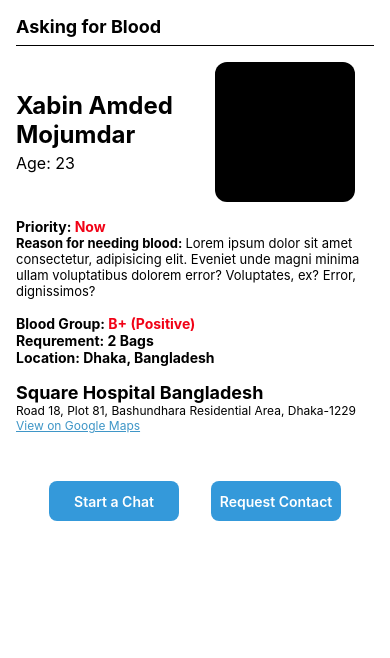
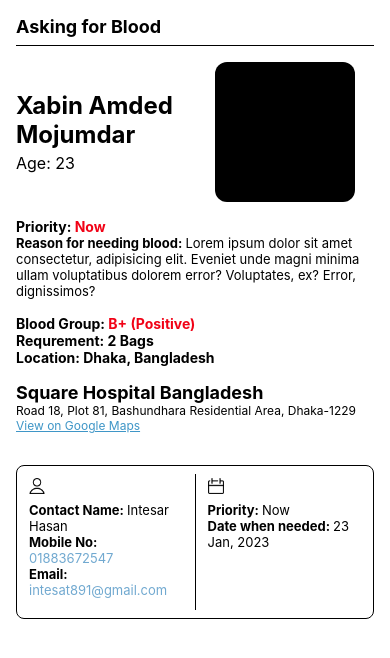
Before and after one commit to OutcastR07/blood-bank, a React Native app: screen / in a window 390 px wide. Shown: the top 658 px of the page. Built offline with nearby package versions, Linux system fonts and the light colour scheme.

Commit message:
blood receive page added

```diff
--- a/App.js
+++ b/App.js
@@ -1,6 +1,6 @@
 import React from "react";
 import { StyleSheet, View } from "react-native";
-import BloodRequestPage from "./pages/BloodRequestPage";
+import BloodReceivedPage from "./pages/BloodReceivedPage";
 
 export default function App() {
   return (
@@ -11,7 +11,8 @@ export default function App() {
       {/* <HospitalDetailPage /> */}
       {/* <DiagnosticCenterDetailPage /> */}
       {/* <CrowdFundingApplicationPage /> */}
-      <BloodRequestPage />
+      {/* <BloodRequestPage /> */}
+      <BloodReceivedPage />
     </View>
   );
 }
--- /dev/null
+++ b/pages/BloodReceivedPage.js
@@ -0,0 +1,264 @@
+import React from "react";
+import {
+  Image,
+  SafeAreaView,
+  StatusBar,
+  StyleSheet,
+  Text,
+  View,
+} from "react-native";
+
+const BloodReceivedPage = () => {
+  return (
+    <SafeAreaView style={styles.container}>
+      <StatusBar barStyle="dark-content" backgroundColor="white" />
+      <Text style={styles.title}>Asking for Blood</Text>
+      <View style={styles.hr} />
+
+      <View style={styles.patientContainer}>
+        <View style={styles.patientInfo}>
+          <Text style={styles.patientName}>Xabin Amded Mojumdar</Text>
+          <Text style={styles.patientAge}>Age: 23</Text>
+        </View>
+        <View style={styles.cardContainer}>
+          <View style={styles.card} />
+        </View>
+      </View>
+
+      <View style={styles.bloodReasonPriority}>
+        <Text style={styles.priority}>
+          Priority: <Text style={styles.priorityTime}>Now</Text>
+        </Text>
+        <Text style={styles.reason}>
+          Reason for needing blood:{" "}
+          <Text style={styles.reasonDescription}>
+            Lorem ipsum dolor sit amet consectetur, adipisicing elit. Eveniet
+            unde magni minima ullam voluptatibus dolorem error? Voluptates, ex?
+            Error, dignissimos?
+          </Text>
+        </Text>
+      </View>
+
+      <View style={styles.bloodRequirementContainer}>
+        <Text style={styles.bloodGroupContainer}>
+          Blood Group: <Text style={styles.bloodGroup}>B+ (Positive)</Text>
+        </Text>
+        <Text style={styles.requirement}>Requrement: 2 Bags</Text>
+        <Text style={styles.location}>Location: Dhaka, Bangladesh</Text>
+      </View>
+
+      <View style={styles.hospitalInfo}>
+        <Text style={styles.hospitalName}>Square Hospital Bangladesh</Text>
+        <Text style={styles.hospitalLocation}>
+          Road 18, Plot 81, Bashundhara Residential Area, Dhaka-1229
+        </Text>
+        <Text style={styles.googleMapLocation}>View on Google Maps</Text>
+      </View>
+
+      <View style={styles.contactContainer}>
+        <View style={styles.cardLeft}>
+          <Image
+            source={require("../images/interface-user-single.png")}
+            style={styles.cardImage}
+          />
+          <View style={styles.cardText}>
+            <Text style={styles.cardContact}>
+              Contact Name: <Text style={styles.cardName}>Intesar Hasan</Text>
+            </Text>
+            <Text style={styles.cardMobile}>
+              Mobile No:{" "}
+              <Text style={styles.cardMobileNumber}>01883672547</Text>
+            </Text>
+            <Text style={styles.cardEmail}>
+              Email:{" "}
+              <Text style={styles.cardEmailAddress}>intesat891@gmail.com</Text>
+            </Text>
+          </View>
+        </View>
+        <View style={styles.cardDivider} />
+        <View style={styles.cardRight}>
+          <Image
+            source={require("../images/interface-calendar.png")}
+            style={styles.cardImage}
+          />
+          <View style={styles.cardText}>
+            <Text style={styles.cardPriority}>
+              Priority: <Text style={styles.cardTime}>Now</Text>
+            </Text>
+            <Text style={styles.cardDate}>
+              Date when needed:{" "}
+              <Text style={styles.cardExactDate}>23 Jan, 2023</Text>
+            </Text>
+          </View>
+        </View>
+      </View>
+    </SafeAreaView>
+  );
+};
+
+const styles = StyleSheet.create({
+  container: {
+    margin: 16,
+  },
+  title: {
+    fontSize: 18,
+    fontWeight: "bold",
+    marginBottom: 8,
+  },
+  hr: {
+    borderBottomColor: "black",
+    borderBottomWidth: 1,
+    width: "100%",
+    marginBottom: 16,
+  },
+  patientContainer: {
+    flexDirection: "row",
+    alignItems: "center",
+  },
+  patientInfo: {
+    flex: 1,
+    width: "50%",
+    justifyContent: "center",
+    alignItems: "start",
+  },
+  patientName: {
+    fontSize: 24,
+    fontWeight: "bold",
+    marginBottom: 4,
+  },
+  patientAge: {
+    fontSize: 16,
+  },
+  cardContainer: {
+    width: "50%",
+    justifyContent: "center",
+    alignItems: "center",
+  },
+  card: {
+    height: 140,
+    width: 140,
+    borderRadius: 12,
+    backgroundColor: "black",
+  },
+  bloodReasonPriority: {
+    marginVertical: 16,
+  },
+  priority: {
+    fontWeight: "bold",
+  },
+  priorityTime: {
+    color: "#f10216",
+  },
+  reason: {
+    fontSize: 13,
+    fontWeight: "bold",
+  },
+  reasonDescription: {
+    fontWeight: "normal",
+  },
+  bloodGroupContainer: {
+    fontWeight: "bold",
+  },
+  bloodGroup: {
+    color: "#f10216",
+  },
+  requirement: {
+    fontWeight: "bold",
+  },
+  location: {
+    fontWeight: "bold",
+  },
+  hospitalInfo: {
+    marginVertical: 16,
+  },
+  hospitalName: {
+    fontSize: 18,
+    fontWeight: "bold",
+  },
+  hospitalLocation: {
+    fontSize: 12,
+  },
+  googleMapLocation: {
+    fontSize: 12,
+    color: "#3f96c7",
+    textDecorationLine: "underline",
+  },
+  contactContainer: {
+    flexDirection: "row",
+    justifyContent: "space-between",
+    alignItems: "flex-start",
+    borderWidth: 1,
+    borderColor: "black",
+    borderRadius: 8,
+    padding: 8,
+    marginTop: 16,
+  },
+  cardLeft: {
+    flex: 1,
+    padding: 4,
+    alignItems: "flex-start",
+  },
+  cardRight: {
+    flex: 1,
+    padding: 4,
+    alignItems: "flex-start",
+  },
+  cardImage: {
+    width: 16,
+    height: 16,
+    resizeMode: "cover",
+  },
+  cardDivider: {
+    marginHorizontal: 8,
+    width: 1,
+    backgroundColor: "black",
+    height: "100%",
+  },
+  cardText: {
+    marginVertical: 8,
+  },
+  cardContact: {
+    fontWeight: "bold",
+    fontSize: 13,
+  },
+  cardName: {
+    fontWeight: "normal",
+    fontSize: 13,
+  },
+  cardMobile: {
+    fontWeight: "bold",
+    fontSize: 13,
+  },
+  cardMobileNumber: {
+    fontWeight: "normal",
+    fontSize: 13,
+    color: "#71a9d0",
+  },
+  cardEmail: {
+    fontWeight: "bold",
+    fontSize: 13,
+  },
+  cardEmailAddress: {
+    fontWeight: "normal",
+    fontSize: 13,
+    color: "#71a9d0",
+  },
+  cardPriority: {
+    fontWeight: "bold",
+    fontSize: 13,
+  },
+  cardTime: {
+    fontWeight: "normal",
+    fontSize: 13,
+  },
+  cardDate: {
+    fontWeight: "bold",
+    fontSize: 13,
+  },
+  cardExactDate: {
+    fontWeight: "normal",
+    fontSize: 13,
+  },
+});
+
+export default BloodReceivedPage;
```
Also changed, not shown: images/interface-calendar.png (added), images/interface-user-single.png (added).
